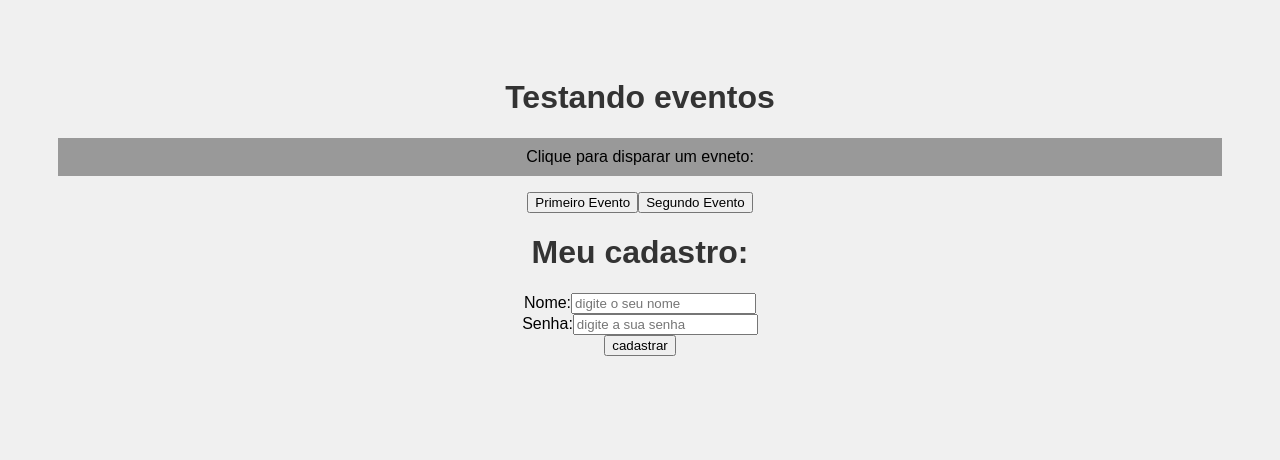
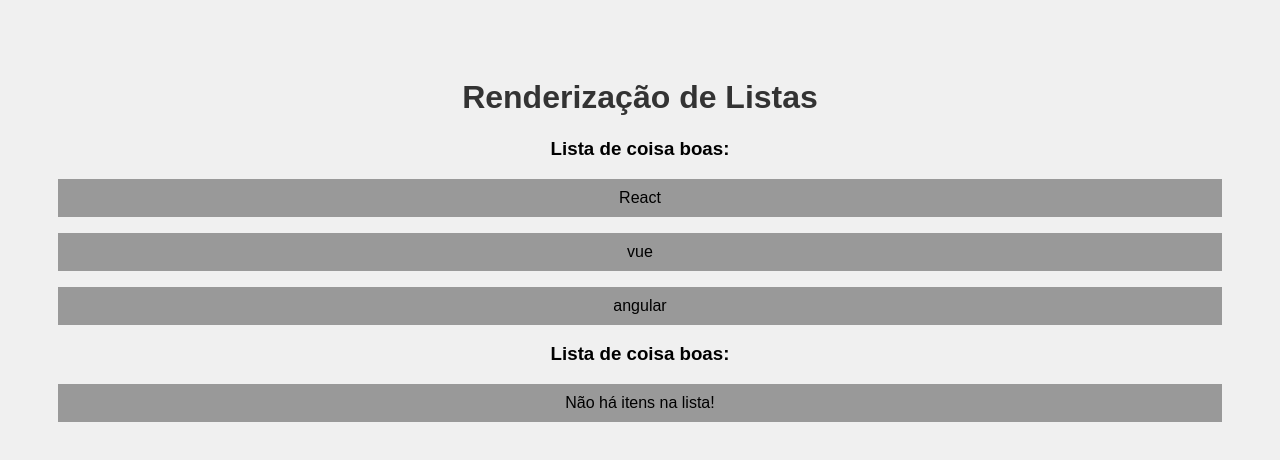
Before and after one commit to joaolouko/mecanicaModelo, a React (Create React App) app: page / in a window 1280 px wide. Shown: the top 460 px of the page. Built offline with nearby package versions, Linux system fonts and the light colour scheme.

Commit message:
if e alguma coisas assim de listas

```diff
--- a/src/App.js
+++ b/src/App.js
@@ -1,14 +1,15 @@
 import './App.css';
-import Evento from './components/Evento';
-import Form from './components/Form';
+import OutraLista from './components/OutraLista';
 
 function App() {
 
+  const meusItens = ['React' , 'vue', 'angular']
+
   return (
     <div className="App">
-      <h1>Testando eventos</h1>
-      <Evento/>
-      <Form/>
+      <h1>Renderização de Listas</h1>
+      <OutraLista itens={meusItens}/>
+      <OutraLista itens={[]}/>
     </div>
   );
 }
--- /dev/null
+++ b/src/components/OutraLista.js
@@ -0,0 +1,20 @@
+import Item from "./Item"
+
+function OutraLista({ itens }) {
+    return (
+        <>
+            <h3>Lista de coisa boas:</h3>
+            {itens.length > 0 ? (
+
+
+                itens.map((item, Index) => (
+                    <p key={Index}>{item}</p>
+                ))
+            ) : (
+                <p>Não há itens na lista!</p>
+            )}
+        </>
+    )
+}
+
+export default OutraLista
```
Also changed, not shown: src/components/Condicional.js (added, +39 -0 lines).
